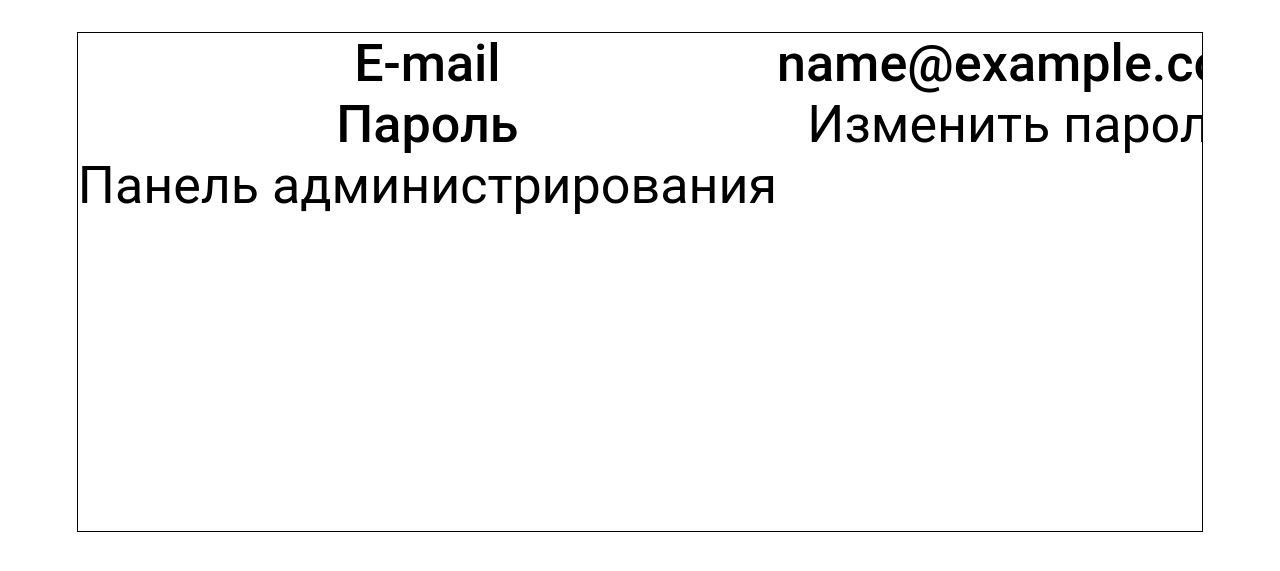
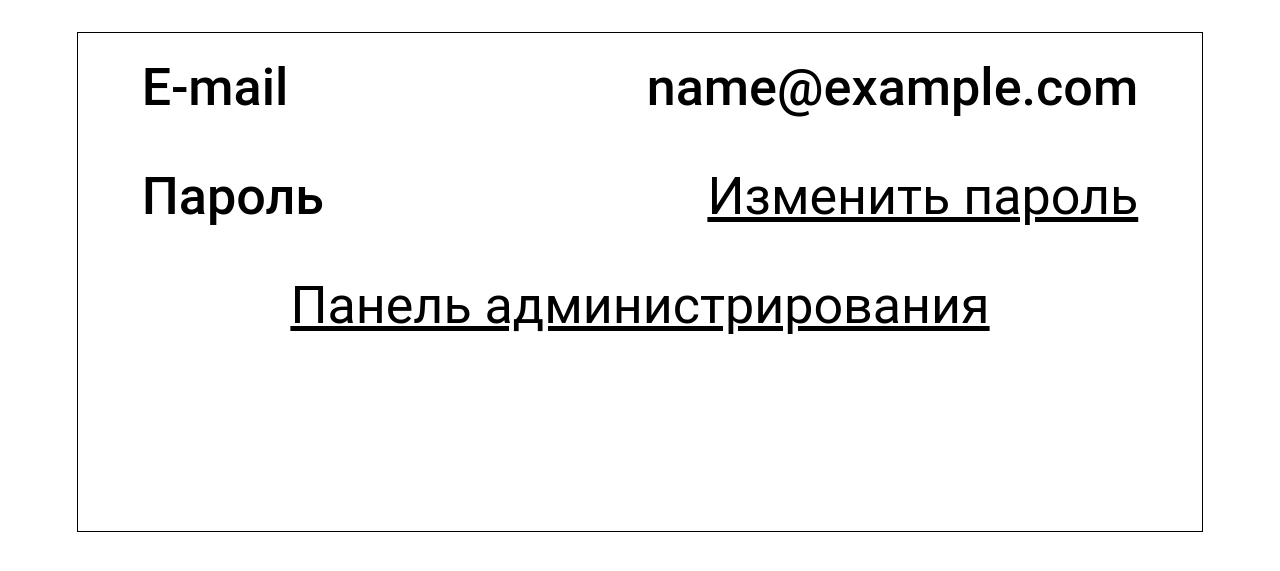
Before and after one commit to truegloas/activity-journal, a Django app: page /profile/ in a window 1280 px wide. Shown: the part 111-682 px from the top of the page. Run offline with Django 3.2, Linux system fonts and the light colour scheme; the visitor is signed in with stand-in values (Sample User, id 1).

Commit message:
Fix styles

```diff
--- a/calendarapp/static/calendar/doing/detail.css
+++ b/calendarapp/static/calendar/doing/detail.css
@@ -0,0 +1,3 @@
+.between {
+    flex-flow: row wrap;
+}
--- a/calendarapp/static/profile/detail.css
+++ b/calendarapp/static/profile/detail.css
@@ -1,4 +1,25 @@
 .section {
-    display: grid;
-    grid-template-columns: 1fr 2fr;
+    display: flex;
+    flex-flow: column wrap;
 }
+
+.profile__block {
+    display: flex;
+    flex-flow: row wrap;
+    justify-content: space-between;
+
+    padding: 3vh 5vw;
+}
+
+.profile__item--change_pass-link {
+    text-decoration: underline black;
+}
+
+.profile__block--admin_block {
+    justify-self: center;
+    align-self: center;
+}
+
+.profile__item--admin-link {
+    text-decoration: underline black;
+}
--- a/calendarapp/templates/calendar/doing/note.html
+++ b/calendarapp/templates/calendar/doing/note.html
@@ -23,5 +23,5 @@
 {% endblock %}
 
 {% block url_delete_btn %}
-    {% url 'doing_note_delete' note.pk %}
+    <button class="section__trash" type="submit" onclick="location.href='{% url 'doing_note_delete' note.pk %}'" name="trash-btn">delete</button>
 {% endblock %}
--- a/calendarapp/templates/profile/detail.html
+++ b/calendarapp/templates/profile/detail.html
@@ -12,12 +12,18 @@
 
 {% block else-block %}
     <section class="section">
-        <p class="profile__item">E-mail</p>
-        <p class="profile__item">{{ request.user.email }}</p>
-        <p class="profile__item">Пароль</p>
-        <a href="{% url 'change_password' %}" class="profile__item">Изменить пароль</a>
+        <div class="profile__block">
+            <p class="profile__item">E-mail</p>
+            <p class="profile__item">{{ request.user.email }}</p>
+        </div>
+        <div class="profile__block">
+            <p class="profile__item">Пароль</p>
+            <a href="{% url 'change_password' %}" class="profile__item profile__item--change_pass-link">Изменить пароль</a>
+        </div>
         {% if request.user.is_admin %}
-            <a href="" class="profile__item profile__item--admin-link">Панель администрирования</a>
+            <div class="profile__block profile__block--admin_block">
+                <a href="{% url 'admin:index' %}" class="profile__item profile__item--admin-link">Панель администрирования</a>
+            </div>
         {% endif %}
     </section>
 {% endblock %}
```
Also changed, not shown: calendarapp/static/calendar/date_selector.css (+17 -0 lines), calendarapp/static/calendar/detail.css (+34 -0 lines), calendarapp/templates/calendar/date_selector.html (+6 -7 lines), calendarapp/templates/calendar/doing/detail.html (+4 -3 lines), calendarapp/templates/calendar/doings_archive_day.html (+3 -6 lines), calendarapp/templates/profile/change_password.html (+11 -7 lines), media/interface_images/note.png (added), media/interface_images/note.svg (added), media/interface_images/trash_can.png (added), media/interface_images/trash_can.svg (added).
